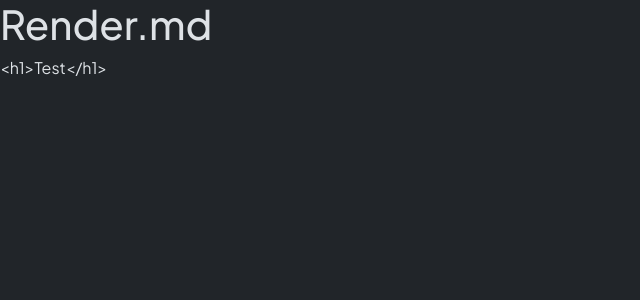
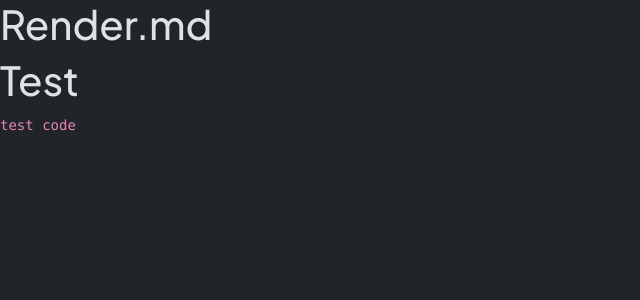
Before and after one commit to faizbyp/render-md, a React (Vite) app: page / in a window 1280 px wide. Shown: the top 300 px of the page, without its empty margins (0-640 px from the left). Built offline with nearby package versions, Linux system fonts and the light colour scheme.

Commit message:
display md to html work

```diff
--- a/package.json
+++ b/package.json
@@ -10,6 +10,7 @@
     "preview": "vite preview"
   },
   "dependencies": {
+    "dompurify": "^3.1.4",
     "marked": "^12.0.2",
     "react": "^18.2.0",
     "react-dom": "^18.2.0"
--- a/src/App.jsx
+++ b/src/App.jsx
@@ -1,14 +1,14 @@
+import DOMPurify from "dompurify";
 import { marked } from "marked";
 
 function App() {
-  const str = marked.parse('# Test')
+  const str = DOMPurify.sanitize(marked.parse('# Test\n`test code`'));
+  const md = { __html: str };
 
   return (
     <>
       <h1>Render.md</h1>
-      <div>
-        {str}
-      </div>
+      <div dangerouslySetInnerHTML={md} />
     </>
   );
 }
```
Also changed, not shown: 1 other file (tests, documents, lock files or other folders).
